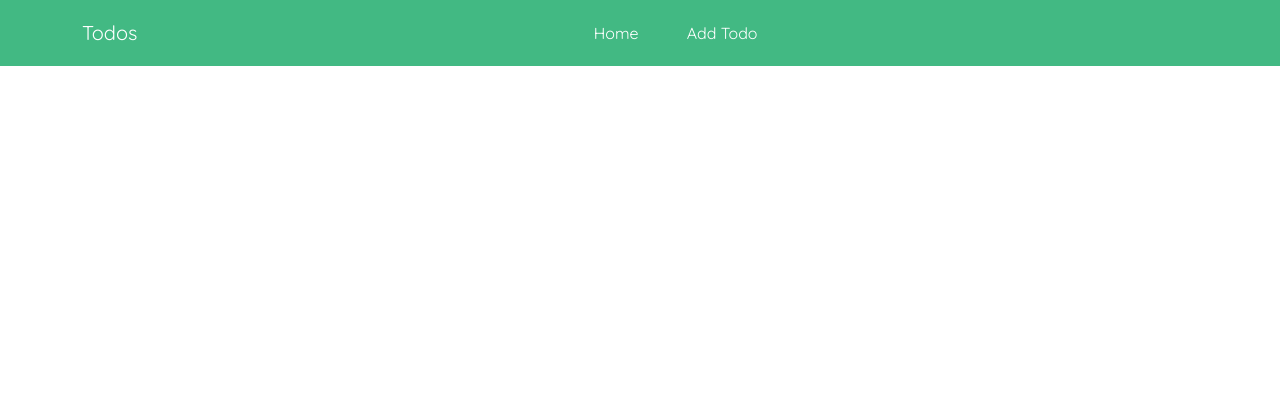
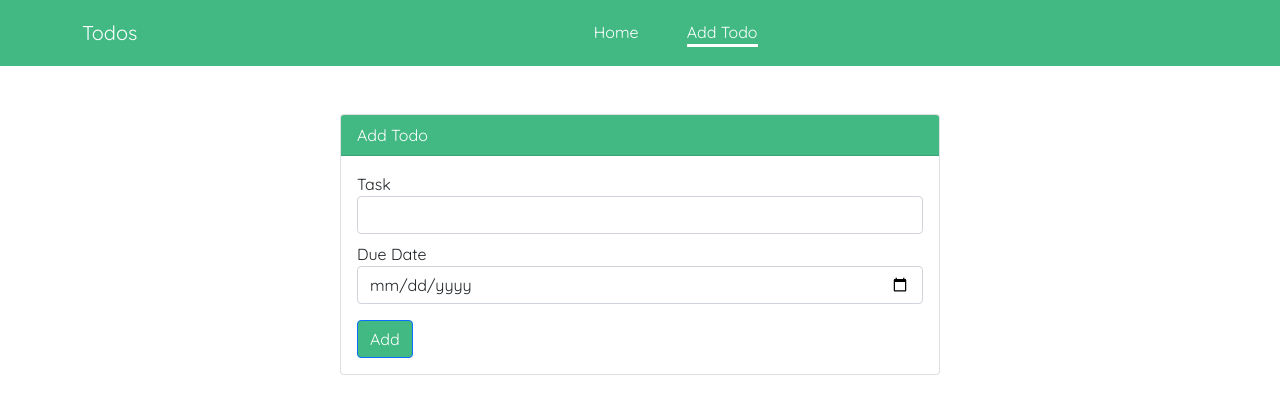
Before and after one commit to NightCoderMMCoder/Vue3TodoApp, a Vue app: page /todo/add in a window 1280 px wide. Before the commit this address had no page. Shown: the top 414 px of the page. Built offline with nearby package versions, Linux system fonts and the light colour scheme.

Commit message:
9-AddTodo

```diff
--- a/package.json
+++ b/package.json
@@ -11,7 +11,8 @@
     "firebase": "^8.6.8",
     "moment": "^2.29.1",
     "vue": "^3.0.0",
-    "vue-router": "^4.0.0-0"
+    "vue-router": "^4.0.0-0",
+    "vue-spinner": "^1.0.4"
   },
   "devDependencies": {
     "@vue/cli-plugin-babel": "~4.5.0",
--- a/src/components/Layout/Navbar.vue
+++ b/src/components/Layout/Navbar.vue
@@ -3,10 +3,12 @@
     <div class="container">
       <h4 class="navbar-brand mb-0">Todos</h4>
       <ul class="navbar-nav">
-        <li class="nav-item me-5">
+        <router-link class="nav-item me-5" :to="{ name: 'Home' }">
           Home
-        </li>
-        <li class="nav-item">Add Todo</li>
+        </router-link>
+        <router-link class="nav-item" :to="{ name: 'AddTodo' }"
+          >Add Todo</router-link
+        >
       </ul>
     </div>
   </nav>
@@ -25,10 +27,10 @@ ul {
 ul div {
   display: flex;
 }
-ul li {
+ul a {
   cursor: pointer;
 }
-.router-link-exact-active li {
+.router-link-exact-active {
   border-bottom: 3px solid #fff;
 }
 </style>
--- a/src/components/Todos/TodoItem.vue
+++ b/src/components/Todos/TodoItem.vue
@@ -32,20 +32,16 @@ export default {
   setup(props) {
     const formatDate = computed(() => {
       if (props.todo.dueDate) {
-        return moment(props.todo.dueDate.toDate()).format("ddd, MMM DD");
+        return moment(props.todo.dueDate).format("ddd, MMM DD");
       }
       return;
     });
 
     const isOverDue = computed(() => {
       if (props.todo.dueDate) {
-        const dueDate = moment(props.todo.dueDate.toDate()).format(
-          "YYYY-MM-DD"
-        );
-        const currentDate = moment(new Date()).format("YYYY-MM-DD");
-        return moment(currentDate).diff(moment(dueDate), "days") > 0
-          ? true
-          : false;
+        const dueDate = moment(props.todo.dueDate);
+        const currentDate = moment(new Date());
+        return currentDate.diff(dueDate, "days") > 0 ? true : false;
       }
       return;
     });
--- a/src/components/Todos/TodosList.vue
+++ b/src/components/Todos/TodosList.vue
@@ -1,13 +1,24 @@
 <template>
   <div class="todos-list">
-    <TodoItem v-for="todo in todos" :key="todo.id" :todo="todo" />
+    <div class="loader" v-if="loading">
+      <PulseLoader />
+    </div>
+    <TodoItem v-for="todo in todos" :key="todo.id" :todo="todo" v-else />
   </div>
 </template>
 
 <script>
 import TodoItem from "./TodoItem.vue";
+import PulseLoader from "vue-spinner/src/PulseLoader.vue";
 export default {
-  components: { TodoItem },
-  props: { todos: Array },
+  components: { TodoItem, PulseLoader },
+  props: { todos: Array, loading: Boolean },
 };
 </script>
+<style scoped>
+.loader {
+  width: 100%;
+  text-align: center;
+  margin-top: 50px;
+}
+</style>
--- a/src/router/index.js
+++ b/src/router/index.js
@@ -1,11 +1,17 @@
 import { createRouter, createWebHistory } from "vue-router";
 import Home from "../views/Home.vue";
+import AddTodo from "../views/Todos/AddTodo";
 
 const routes = [
   {
     path: "/",
     name: "Home",
     component: Home,
+  },
+  {
+    path: "/todo/add",
+    name: "AddTodo",
+    component: AddTodo,
   },
 ];
 
--- a/src/views/Home.vue
+++ b/src/views/Home.vue
@@ -1,7 +1,7 @@
 <template>
   <div class="home">
     <SearchBox @set-sort-type="setSortType" v-model="search" />
-    <TodosList :todos="searchTodos" />
+    <TodosList :todos="searchTodos" :loading="loading" />
   </div>
 </template>
 
@@ -18,7 +18,10 @@ export default {
     const sortType = ref("");
     const search = ref("");
     const activeSearch = ref("");
+
     const todos = ref([]);
+
+    const loading = ref(true);
 
     onMounted(async () => {
       const collectionRef = db.collection("todos");
@@ -26,6 +29,7 @@ export default {
       snapshot.docs.forEach((doc) => {
         todos.value.push({ ...doc.data(), id: doc.id });
       });
+      loading.value = false;
     });
 
     const setSortType = (type) => {
@@ -70,7 +74,7 @@ export default {
       return sortedTodos.value;
     });
 
-    return { todos, setSortType, sortedTodos, search, searchTodos };
+    return { todos, setSortType, sortedTodos, search, searchTodos, loading };
   },
 };
 </script>
--- /dev/null
+++ b/src/views/Todos/AddTodo.vue
@@ -0,0 +1,48 @@
+<template>
+  <div class="card">
+    <div class="card-header bg-primary">Add Todo</div>
+    <div class="card-body">
+      <form @submit.prevent="handleSubmit">
+        <div class="mb-2">
+          <label for="task">Task</label>
+          <input type="text" class="form-control" id="task" v-model="task" />
+        </div>
+        <div class="mb-2">
+          <label for="dueDate">Due Date</label>
+          <input
+            type="date"
+            class="form-control"
+            id="dueDate"
+            v-model="dueDate"
+          />
+        </div>
+        <button class="btn btn-primary mt-2">Add</button>
+      </form>
+    </div>
+  </div>
+</template>
+
+<script>
+import db from "../../firebase/init";
+import { useRouter } from "vue-router";
+
+import { reactive, toRefs } from "vue";
+export default {
+  setup() {
+    const router = useRouter();
+    const todo = reactive({
+      task: "",
+      dueDate: null,
+    });
+
+    const handleSubmit = async () => {
+      const doc = await db.collection("todos").add(todo);
+      router.push({ name: "Home" });
+    };
+
+    return { ...toRefs(todo), handleSubmit };
+  },
+};
+</script>
+
+<style></style>
```
Also changed, not shown: 1 other file (tests, documents, lock files or other folders).
